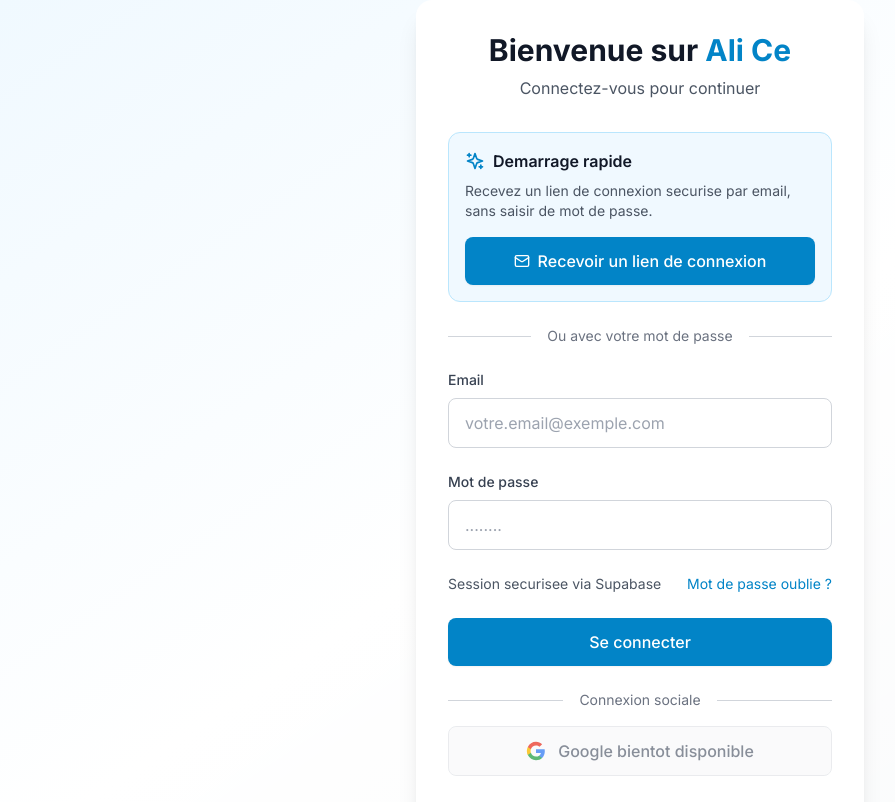
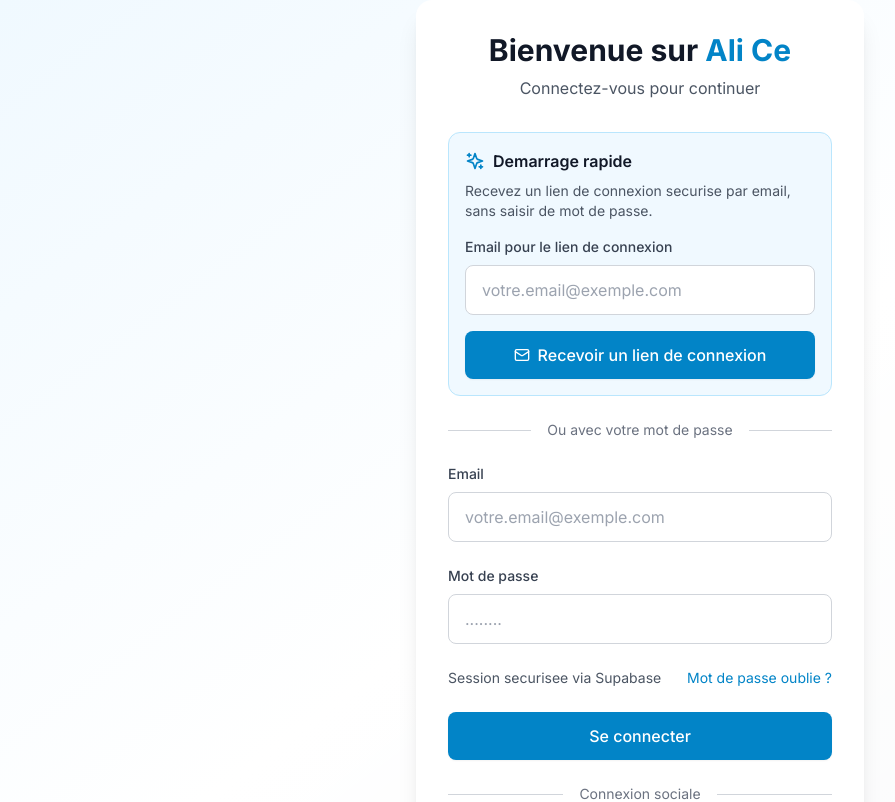
Before and after one commit to kedagniarnaud999-ai/alice, a React (Vite) app: page /login in a window 1280 px wide. Shown: the top 802 px of the page, without its empty margins (0-895 px from the left). Built offline with nearby package versions, Linux system fonts and the light colour scheme; no server answers.

Commit message:
Clarify magic link email input

```diff
--- a/src/components/auth/LoginForm.tsx
+++ b/src/components/auth/LoginForm.tsx
@@ -22,6 +22,7 @@ export const LoginForm: React.FC = () => {
   const [searchParams] = useSearchParams();
   const [loading, setLoading] = useState(false);
   const [magicLinkLoading, setMagicLinkLoading] = useState(false);
+  const [magicLinkEmail, setMagicLinkEmail] = useState(searchParams.get('email') ?? '');
   const callbackError = searchParams.get('error');
   const prefilledEmail = searchParams.get('email') ?? '';
 
@@ -79,7 +80,7 @@ export const LoginForm: React.FC = () => {
   };
 
   const handleMagicLink = async () => {
-    if (!currentEmail) {
+    if (!magicLinkEmail) {
       toast.error(
         <div className="flex items-center gap-2">
           <XCircle className="h-4 w-4" />
@@ -92,11 +93,11 @@ export const LoginForm: React.FC = () => {
     setMagicLinkLoading(true);
 
     try {
-      await authService.sendMagicLink(currentEmail);
+      await authService.sendMagicLink(magicLinkEmail);
       toast.success(
         <div className="flex items-center gap-2">
           <CheckCircle className="h-4 w-4" />
-          <span>Lien envoye. Consultez votre boite mail.</span>
+          <span>Lien envoye a {magicLinkEmail}. Consultez votre boite mail.</span>
         </div>
       );
     } catch (err: any) {
@@ -136,6 +137,17 @@ export const LoginForm: React.FC = () => {
             <p className="mb-4 text-sm text-gray-600">
               Recevez un lien de connexion securise par email, sans saisir de mot de passe.
             </p>
+            <label htmlFor="magic-link-email" className="mb-2 block text-sm font-medium text-gray-700">
+              Email pour le lien de connexion
+            </label>
+            <input
+              id="magic-link-email"
+              type="email"
+              value={magicLinkEmail}
+              onChange={(event) => setMagicLinkEmail(event.target.value)}
+              className="mb-4 w-full rounded-lg border border-gray-300 px-4 py-3 transition focus:border-transparent focus:ring-2 focus:ring-primary-500"
+              placeholder="votre.email@exemple.com"
+            />
             <Button
               type="button"
               onClick={handleMagicLink}
--- a/src/components/auth/RegisterForm.tsx
+++ b/src/components/auth/RegisterForm.tsx
@@ -33,11 +33,11 @@ export const RegisterForm: React.FC = () => {
   const navigate = useNavigate();
   const [loading, setLoading] = useState(false);
   const [magicLinkLoading, setMagicLinkLoading] = useState(false);
+  const [magicLinkEmail, setMagicLinkEmail] = useState('');
 
   const {
     register,
     handleSubmit,
-    watch,
     formState: { errors },
   } = useForm<RegisterFormData>({
     resolver: zodResolver(registerSchema),
@@ -48,8 +48,6 @@ export const RegisterForm: React.FC = () => {
       confirmPassword: '',
     },
   });
-
-  const currentEmail = watch('email');
 
   const onSubmit = async (data: RegisterFormData) => {
     setLoading(true);
@@ -91,7 +89,7 @@ export const RegisterForm: React.FC = () => {
   };
 
   const handleMagicLink = async () => {
-    if (!currentEmail) {
+    if (!magicLinkEmail) {
       toast.error(
         <div className="flex items-center gap-2">
           <XCircle className="h-4 w-4" />
@@ -104,11 +102,11 @@ export const RegisterForm: React.FC = () => {
     setMagicLinkLoading(true);
 
     try {
-      await authService.sendMagicLink(currentEmail);
+      await authService.sendMagicLink(magicLinkEmail);
       toast.success(
         <div className="flex items-center gap-2">
           <CheckCircle className="h-4 w-4" />
-          <span>Lien envoye. Consultez votre boite mail.</span>
+          <span>Lien envoye a {magicLinkEmail}. Consultez votre boite mail.</span>
         </div>
       );
     } catch (err: any) {
@@ -142,6 +140,20 @@ export const RegisterForm: React.FC = () => {
             <p className="mb-4 text-sm text-gray-600">
               Recevez un lien de connexion securise par email pour acceder rapidement a Ali Ce.
             </p>
+            <label
+              htmlFor="magic-link-register-email"
+              className="mb-2 block text-sm font-medium text-gray-700"
+            >
+              Email pour le lien de demarrage rapide
+            </label>
+            <input
+              id="magic-link-register-email"
+              type="email"
+              value={magicLinkEmail}
+              onChange={(event) => setMagicLinkEmail(event.target.value)}
+              className="mb-4 w-full rounded-lg border border-gray-300 px-4 py-3 transition focus:border-transparent focus:ring-2 focus:ring-primary-500"
+              placeholder="votre.email@exemple.com"
+            />
             <Button
               type="button"
               onClick={handleMagicLink}
```
